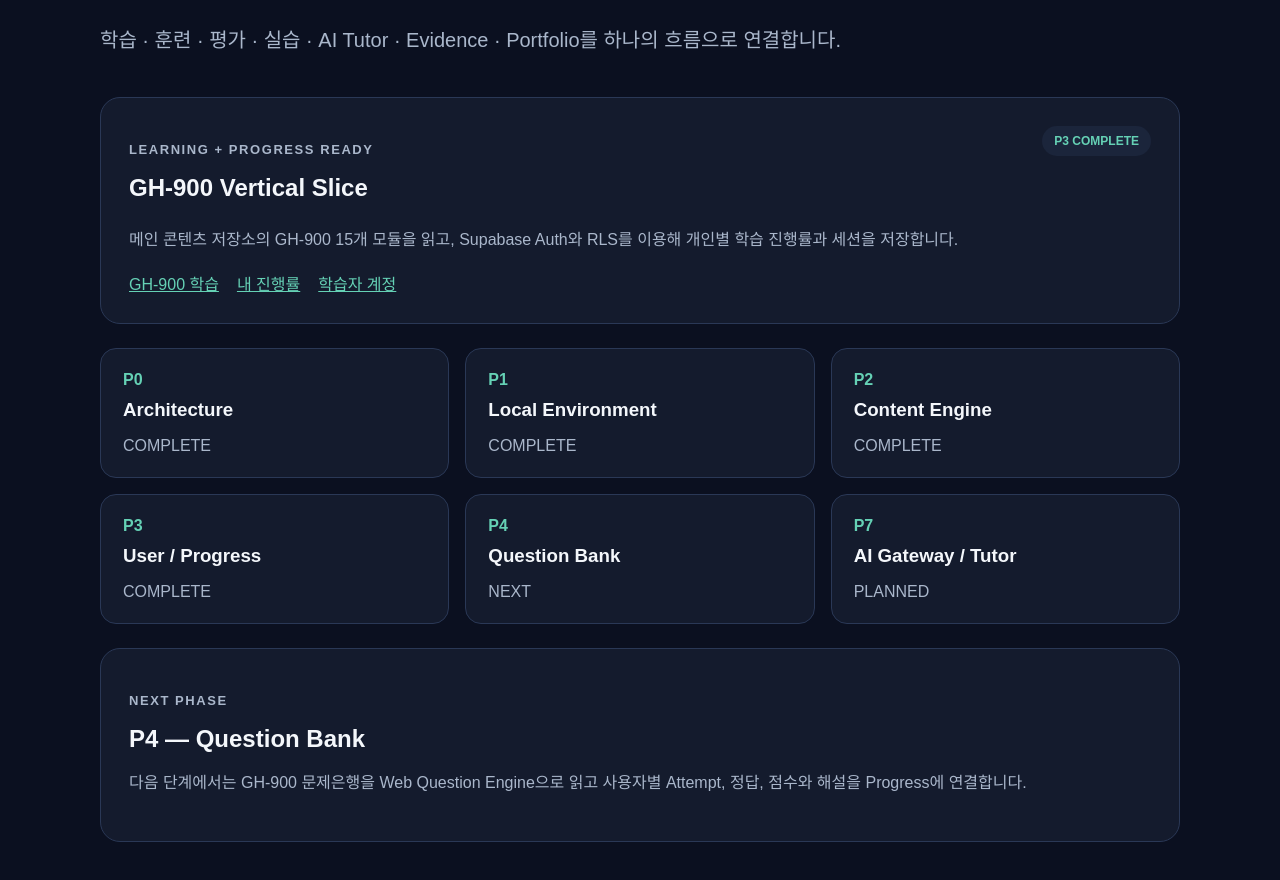
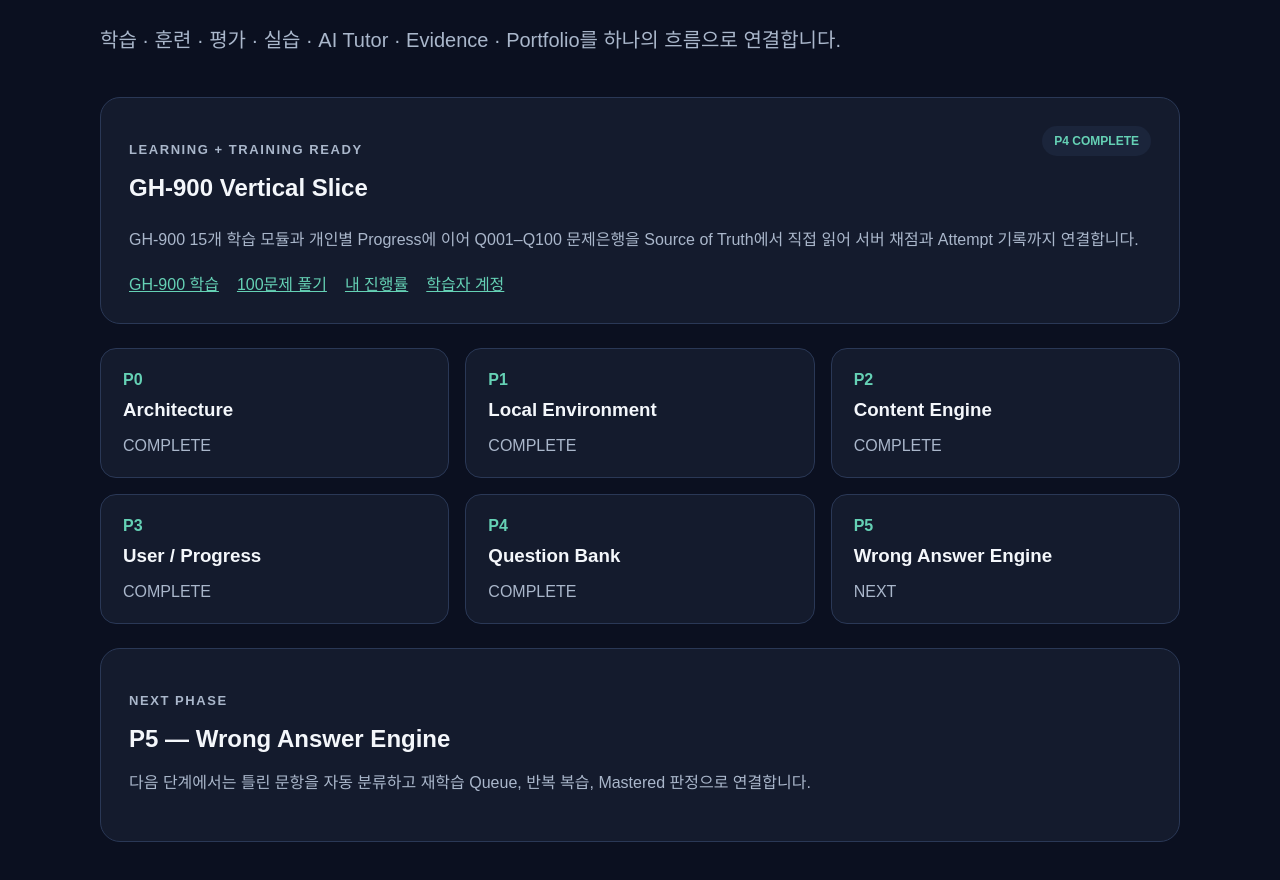
Before and after one commit to MetaStudy999/github-certification-learning-system-web, a Next.js app: page / in a window 1280 px wide. Shown: the part 220-1100 px from the top of the page. Built offline with nearby package versions, Linux system fonts and the light colour scheme.

Commit message:
docs: mark P4 question bank complete

```diff
--- a/src/app/page.tsx
+++ b/src/app/page.tsx
@@ -5,8 +5,8 @@ const phases = [
   ["P1", "Local Environment", "COMPLETE"],
   ["P2", "Content Engine", "COMPLETE"],
   ["P3", "User / Progress", "COMPLETE"],
-  ["P4", "Question Bank", "NEXT"],
-  ["P7", "AI Gateway / Tutor", "PLANNED"],
+  ["P4", "Question Bank", "COMPLETE"],
+  ["P5", "Wrong Answer Engine", "NEXT"],
 ] as const;
 
 export default function Home() {
@@ -20,11 +20,11 @@ export default function Home() {
 
       <section className="panel">
         <div className="panelHeader">
-          <div><p className="eyebrow">Learning + Progress Ready</p><h2>GH-900 Vertical Slice</h2></div>
-          <span className="badge">P3 COMPLETE</span>
+          <div><p className="eyebrow">Learning + Training Ready</p><h2>GH-900 Vertical Slice</h2></div>
+          <span className="badge">P4 COMPLETE</span>
         </div>
-        <p>메인 콘텐츠 저장소의 GH-900 15개 모듈을 읽고, Supabase Auth와 RLS를 이용해 개인별 학습 진행률과 세션을 저장합니다.</p>
-        <div className="links"><Link href="/courses/001-foundations">GH-900 학습</Link><Link href="/progress">내 진행률</Link><Link href="/login">학습자 계정</Link></div>
+        <p>GH-900 15개 학습 모듈과 개인별 Progress에 이어 Q001–Q100 문제은행을 Source of Truth에서 직접 읽어 서버 채점과 Attempt 기록까지 연결합니다.</p>
+        <div className="links"><Link href="/courses/001-foundations">GH-900 학습</Link><Link href="/questions/001-foundations">100문제 풀기</Link><Link href="/progress">내 진행률</Link><Link href="/login">학습자 계정</Link></div>
       </section>
 
       <section className="grid" aria-label="Development phases">
@@ -35,8 +35,8 @@ export default function Home() {
 
       <section className="panel">
         <p className="eyebrow">Next Phase</p>
-        <h2>P4 — Question Bank</h2>
-        <p>다음 단계에서는 GH-900 문제은행을 Web Question Engine으로 읽고 사용자별 Attempt, 정답, 점수와 해설을 Progress에 연결합니다.</p>
+        <h2>P5 — Wrong Answer Engine</h2>
+        <p>다음 단계에서는 틀린 문항을 자동 분류하고 재학습 Queue, 반복 복습, Mastered 판정으로 연결합니다.</p>
       </section>
     </main>
   );
```
Also changed, not shown: 3 other files (tests, documents, lock files or other folders).
